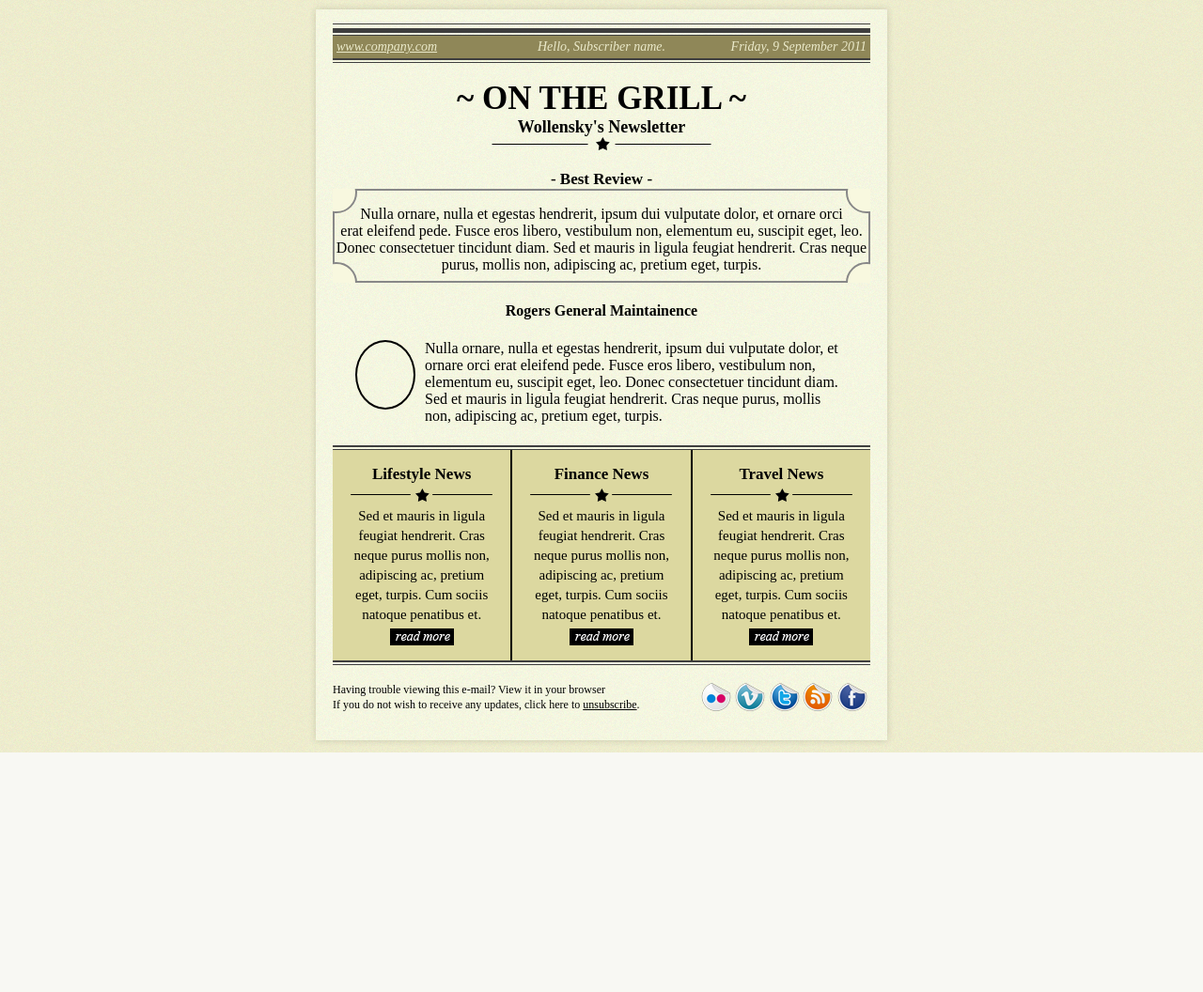
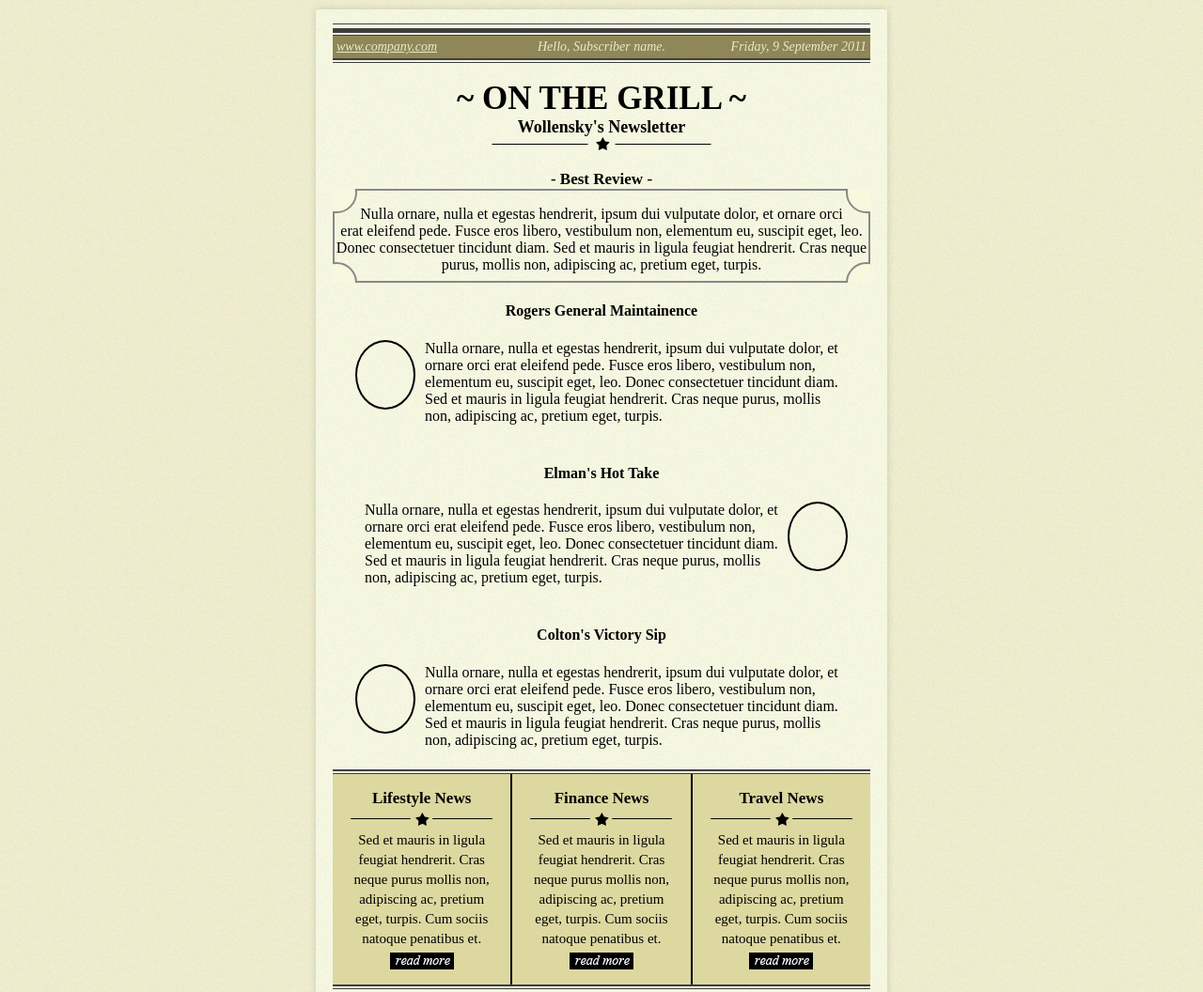
Before and after one commit to esokoletsky/S-W-Newsletter, a plain HTML site: page index.html in a window 1280 px wide. Shown: the top 1056 px of the page at 94% size. Before the commit the page ends 801 px from the top, so only its background shows below. Drawn offline with Linux system fonts and the light colour scheme.

Commit message:
publish source

```diff
--- a/index.html
+++ b/index.html
@@ -46,9 +46,16 @@ a:link {color:#000;}
   height: 70px;
   border: #000 2px solid;
   border-radius: 50%;
+}
 
+.circle-right {
+  float: right;
+  width: 60px;
+  height: 70px;
+  border: #000 2px solid;
+  border-radius: 50%;
+}
 
-}
 
 </style>
 </head>
@@ -87,7 +94,7 @@ a:link {color:#000;}
         </tr>
       </table>
 
-<!-- Featured News-->
+<!--  On The Grill  -->
         <table width="532" border="0" cellspacing="0" cellpadding="0">
           <tr>
             <td align="center">&nbsp;</td>
@@ -105,6 +112,8 @@ a:link {color:#000;}
             <td align="center" style="font-size:17px; font-family: 'Times New Roman', Times, serif; color: #000; font-weight: bold; "><br/>- Best Review -</td>
           </tr>
       </table>
+
+      <!--  Best Review -->
       <div class="outer">
           <div class="inner">
             <i class="top left"></i>
@@ -127,6 +136,35 @@ a:link {color:#000;}
             <td align="left" style="font-size:15px; font-family: Georgia, 'Times New Roman', Times, serif; color: #000; line-height: 22px;">&nbsp;</td>
           </tr>
       </table>
+
+      <!--  Elman's Hot Take  -->
+      <table width="524" border="0" cellspacing="0" cellpadding="0">
+        <tr>
+            <h4 style="text-align: center;">Elman's Hot Take</h4>
+
+
+            <td style="padding: 0px 10px;">Nulla ornare, nulla et egestas hendrerit, ipsum dui vulputate dolor, et ornare orci erat eleifend pede. Fusce eros libero, vestibulum non, elementum eu, suscipit eget, leo. Donec consectetuer tincidunt diam. Sed et mauris in ligula feugiat hendrerit. Cras neque purus, mollis non, adipiscing ac, pretium eget, turpis.</td>
+            <td class="circle-right"></td>
+        </tr>
+        <tr>
+          <td align="left" style="font-size:15px; font-family: Georgia, 'Times New Roman', Times, serif; color: #000; line-height: 22px;">&nbsp;</td>
+        </tr>
+    </table>
+
+    <!--  Colton's Victory Sip  -->
+    <table width="524" border="0" cellspacing="0" cellpadding="0">
+      <tr>
+          <h4 style="text-align: center;">Colton's Victory Sip</h4>
+          <td class="circle-left"></td>
+
+          <td style="padding: 0px 10px;">Nulla ornare, nulla et egestas hendrerit, ipsum dui vulputate dolor, et ornare orci erat eleifend pede. Fusce eros libero, vestibulum non, elementum eu, suscipit eget, leo. Donec consectetuer tincidunt diam. Sed et mauris in ligula feugiat hendrerit. Cras neque purus, mollis non, adipiscing ac, pretium eget, turpis.</td>
+
+      </tr>
+      <tr>
+        <td align="left" style="font-size:15px; font-family: Georgia, 'Times New Roman', Times, serif; color: #000; line-height: 22px;">&nbsp;</td>
+      </tr>
+  </table>
+
         <table width="572" border="0" cellspacing="0" cellpadding="0">
           <tr>
             <td><img src="images/line2.png" width="572" height="5" alt="" /></td>
```
